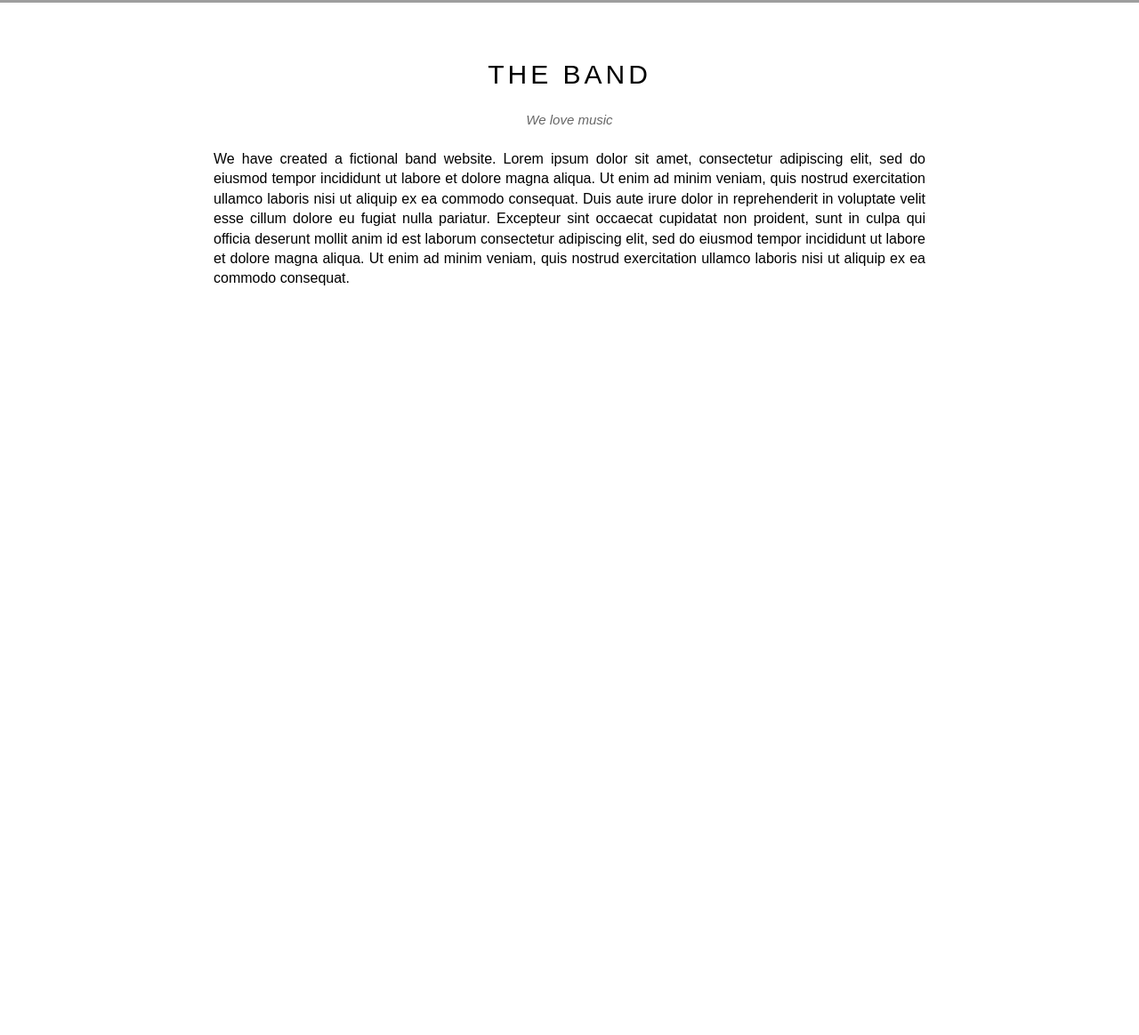
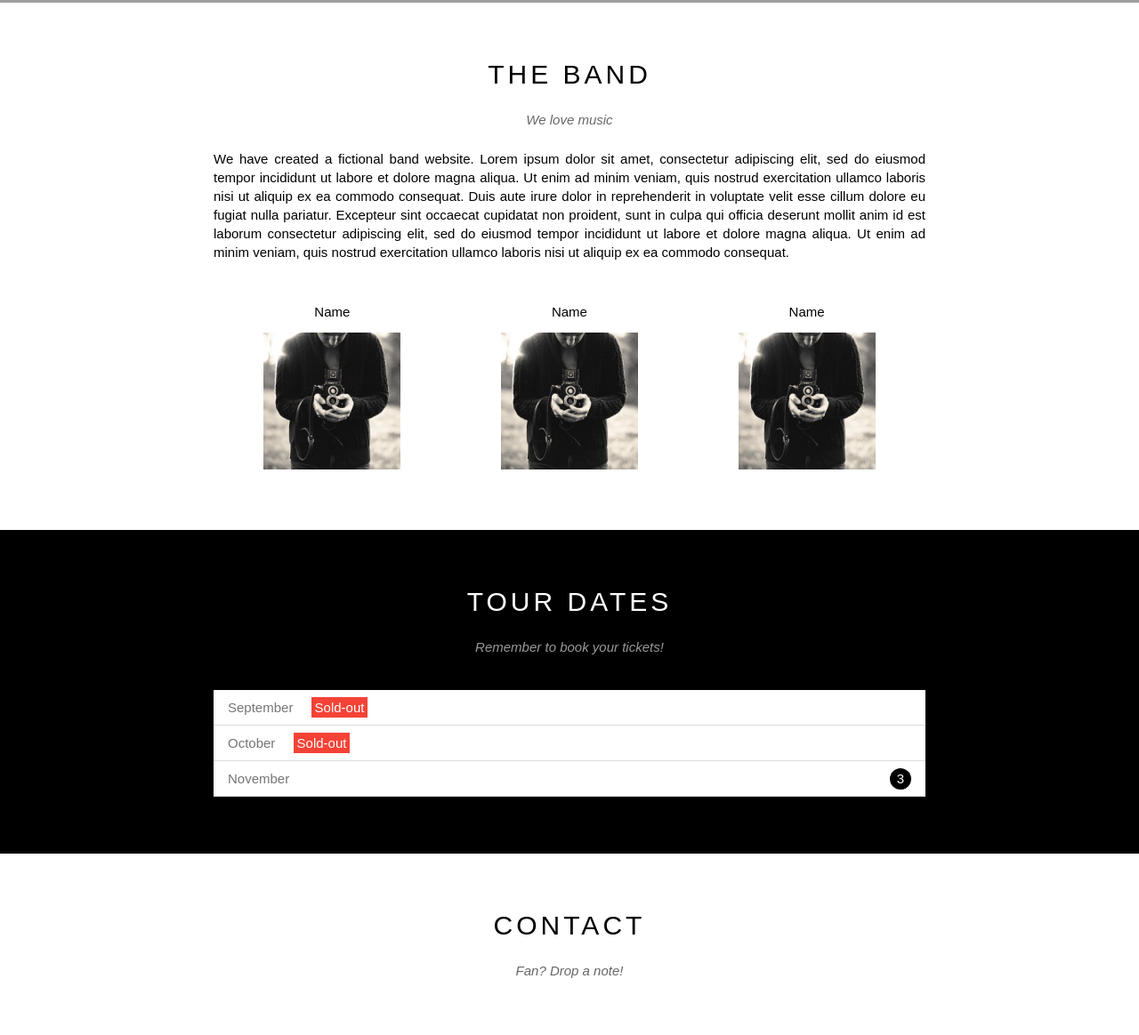
Before and after one commit to ndh1/W3_theband, a plain HTML site: page index.html in a window 1280 px wide. Shown: the part 683-1847 px from the top of the page at 89% size. Before the commit the page ends 1136 px from the top, so only its background shows below. Drawn offline with Linux system fonts and the light colour scheme; grey boxes are pictures that could not be loaded.

Commit message:
update content

```diff
--- a/assests/css/style.css
+++ b/assests/css/style.css
@@ -20,6 +20,10 @@ html
 3 Màu sắc
 4 Kiểu dáng
 */
+
+.clear {
+    clear: both;
+}
 #main{
 
 }
@@ -142,7 +146,7 @@ html
     width: 800px;
     margin-left: auto;
     margin-right: auto;
-    padding-top: 64px;
+    padding: 64px 0;
 }
 #content .section-heading{
     text-align: center;
@@ -164,11 +168,70 @@ html
     text-align: justify;
     margin-top: 25px;
     line-height: 1.4;
+    font-size: 15px;
+}
+#content .member-list
+{
+    text-align: center;
+    margin-top: 48px;
+}
+#content .member-item
+{
+    float: left;
+    width: 33.33%;
+}
+#content .member-name
+{
+    font-size: 15px;
+
+}
+#content .member-img
+{
+    width: 154px;
+    margin-top: 15px;
 }
 
-
-
-
+/*Tour section*/
+#content .tour-section
+{
+    background-color: black;
+}
+.tour-section .content-section
+{
+    color: white;
+}
+.tour-section .ticket-list
+{
+    margin-top: 40px;
+    background-color: white;
+}
+.ticket-list li
+{
+    list-style: none;
+    font-size: 15px;
+    color: #757575;
+    padding: 11px 16px;
+    border-bottom: 1px #ddd solid ;
+}
+.tour-section .sold-out
+{
+    background-color: #f44336;
+    color: white;
+    padding: 3px 4px;
+    margin-left: 16px;
+}
+.tour-section .quantity
+{
+    float: right;
+    color: white;
+    width: 24px;
+    height: 24px;
+    background-color: black;
+    border-radius: 50%;
+    text-align: center;
+    line-height: 24px;
+    margin-top: -3px;
+}
 #footer{
 
 }
--- a/index.html
+++ b/index.html
@@ -49,21 +49,49 @@
         </div>
 
         <div id="content">
+            <!--About section-->
             <div class="content-section">
                 <h2 class="section-heading">THE BAND</h2>
                 <p class="section-sub-heading">We love music</p>
                 <p class="about-text">
                     We have created a fictional band website. Lorem ipsum dolor sit amet, consectetur adipiscing elit, sed do eiusmod tempor incididunt ut labore et dolore magna aliqua. Ut enim ad minim veniam, quis nostrud exercitation ullamco laboris nisi ut aliquip ex ea commodo consequat. Duis aute irure dolor in reprehenderit in voluptate velit esse cillum dolore eu fugiat nulla pariatur. Excepteur sint occaecat cupidatat non proident, sunt in culpa qui officia deserunt mollit anim id est laborum consectetur adipiscing elit, sed do eiusmod tempor incididunt ut labore et dolore magna aliqua. Ut enim ad minim veniam, quis nostrud exercitation ullamco laboris nisi ut aliquip ex ea commodo consequat.
                 </p>
-            </div>
-
-            <div class="content-section">
-
-            </div>
-            <div class="content-section">
+                <div class="member-list">
+                    <div class="member-item">
+                        <p class="member-name">Name</p>
+                            <img src="/assests/img/Band/bandmember.jpeg" alt="" class="member-img">
+                    </div>
+                    <div class="member-item">
+                        <p class="member-name">Name</p>
+                            <img src="/assests/img/Band/bandmember.jpeg" alt="" class="member-img">
+                    </div>
+                    <div class="member-item">
+                        <p class="member-name">Name</p>
+                            <img src="/assests/img/Band/bandmember.jpeg" alt="" class="member-img">
+                    </div>
+                    <div class="clear"></div>
+                </div>
 
             </div>
 
+            <!--Tour section-->
+            <div class="tour-section">
+                <div class="content-section">
+                    <h2 class="section-heading">TOUR DATES</h2>
+                    <p class="section-sub-heading">Remember to book your tickets!</p>
+                <ul class="ticket-list">
+                    <li>September <span class="sold-out">Sold-out</span></li>
+                    <li>October <span class="sold-out">Sold-out</span></li>
+                    <li>November <span class="quantity">3</span></li>
+                </ul>
+                </div>
+            </div>
+            <!--Contact section-->
+            <div class="content-section">
+                <h2 class="section-heading">CONTACT</h2>
+                <p class="section-sub-heading">Fan? Drop a note!</p>
+
+            </div>
         </div>
 
         <div id="footer"></div>
```
Also changed, not shown: assests/img/Band/bandmember.jpeg (added).
